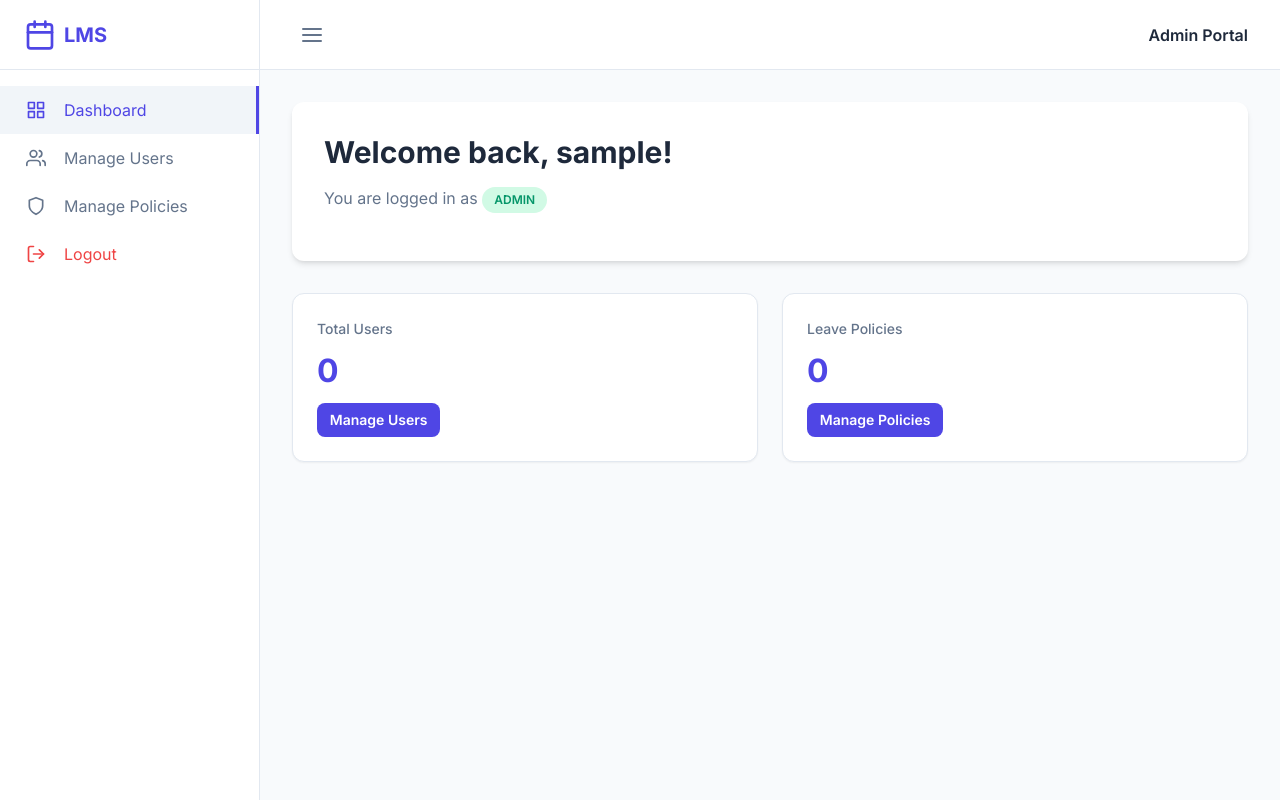
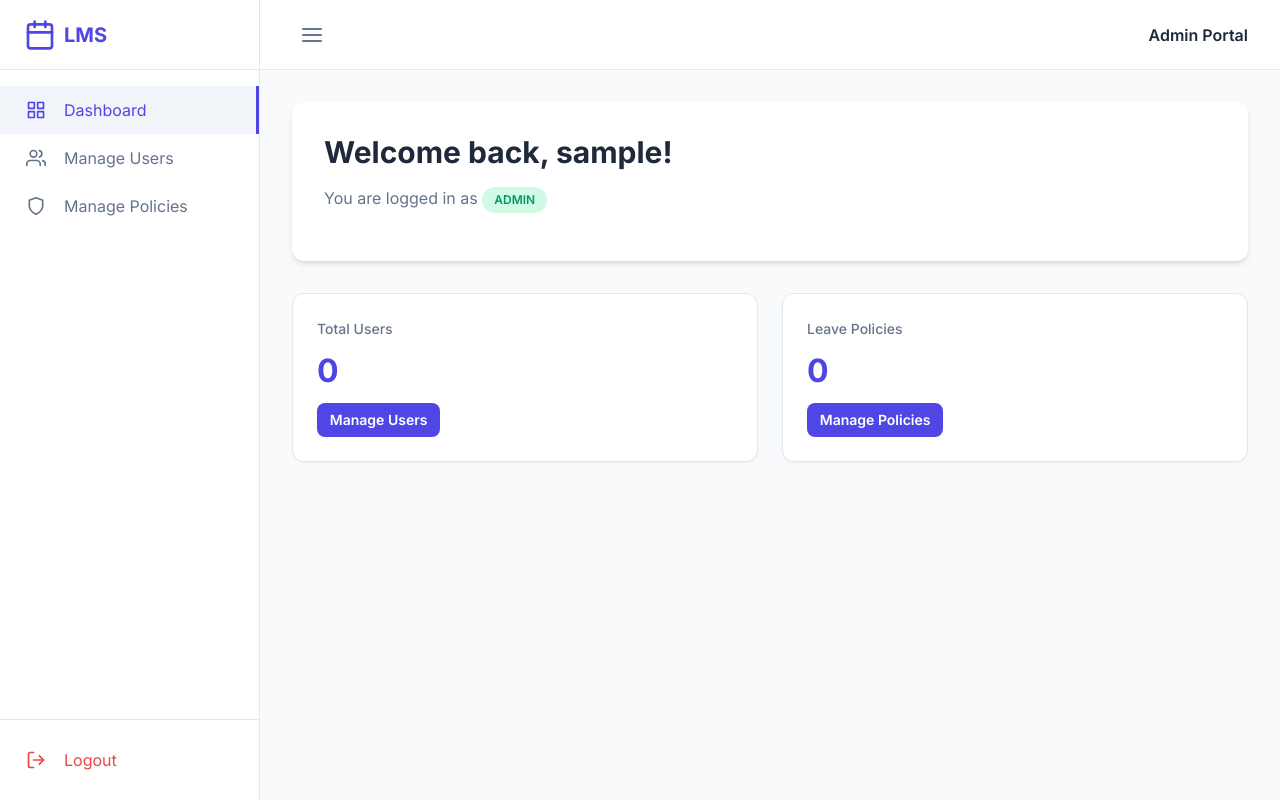
Before and after one commit to PawanFDE/leave-management, a PHP site: page /dashboard.php in a window 1280 px wide. Run offline with PHP 8.4, Linux system fonts and the light colour scheme; the visitor is signed in with stand-in values (Sample User, id 1); data that the repository does not hold is empty.

Commit message:
feat: Relocate logout link to a new sidebar footer section and apply corresponding styles.

```diff
--- a/header.php
+++ b/header.php
@@ -75,13 +75,15 @@ $role = $auth->getUserRole();
                     </a>
                 <?php endif; ?>
 
-                <a href="logout.php" class="nav-item" style="margin-top: auto; color: var(--danger-color);">
+            </nav>
+            <div class="sidebar-footer">
+                <a href="logout.php" class="nav-item" style="color: var(--danger-color);">
                     <span class="nav-icon">
                         <svg width="20" height="20" viewBox="0 0 24 24" fill="none" stroke="currentColor" stroke-width="2" stroke-linecap="round" stroke-linejoin="round"><path d="M9 21H5a2 2 0 0 1-2-2V5a2 2 0 0 1 2-2h4"></path><polyline points="16 17 21 12 16 7"></polyline><line x1="21" y1="12" x2="9" y2="12"></line></svg>
                     </span>
                     <span class="nav-text">Logout</span>
                 </a>
-            </nav>
+            </div>
         </aside>
 
         <main class="main-content">
--- a/style.css
+++ b/style.css
@@ -310,7 +310,7 @@ tr:hover td { background-color: #f8fafc; }
     background: var(--card-background);
     border-right: 1px solid var(--border-color);
     display: flex;
-    flex-direction: column;
+    flex-direction: column; /* Added this line */
     transition: width 0.3s ease;
     flex-shrink: 0;
     height: 100vh;
@@ -351,6 +351,12 @@ tr:hover td { background-color: #f8fafc; }
     flex: 1;
     overflow-y: auto;
     overflow-x: hidden;
+}
+
+.sidebar-footer { /* Added this block */
+    margin-top: auto;
+    padding: 1rem 0;
+    border-top: 1px solid var(--border-color);
 }
 
 .nav-item {
```
